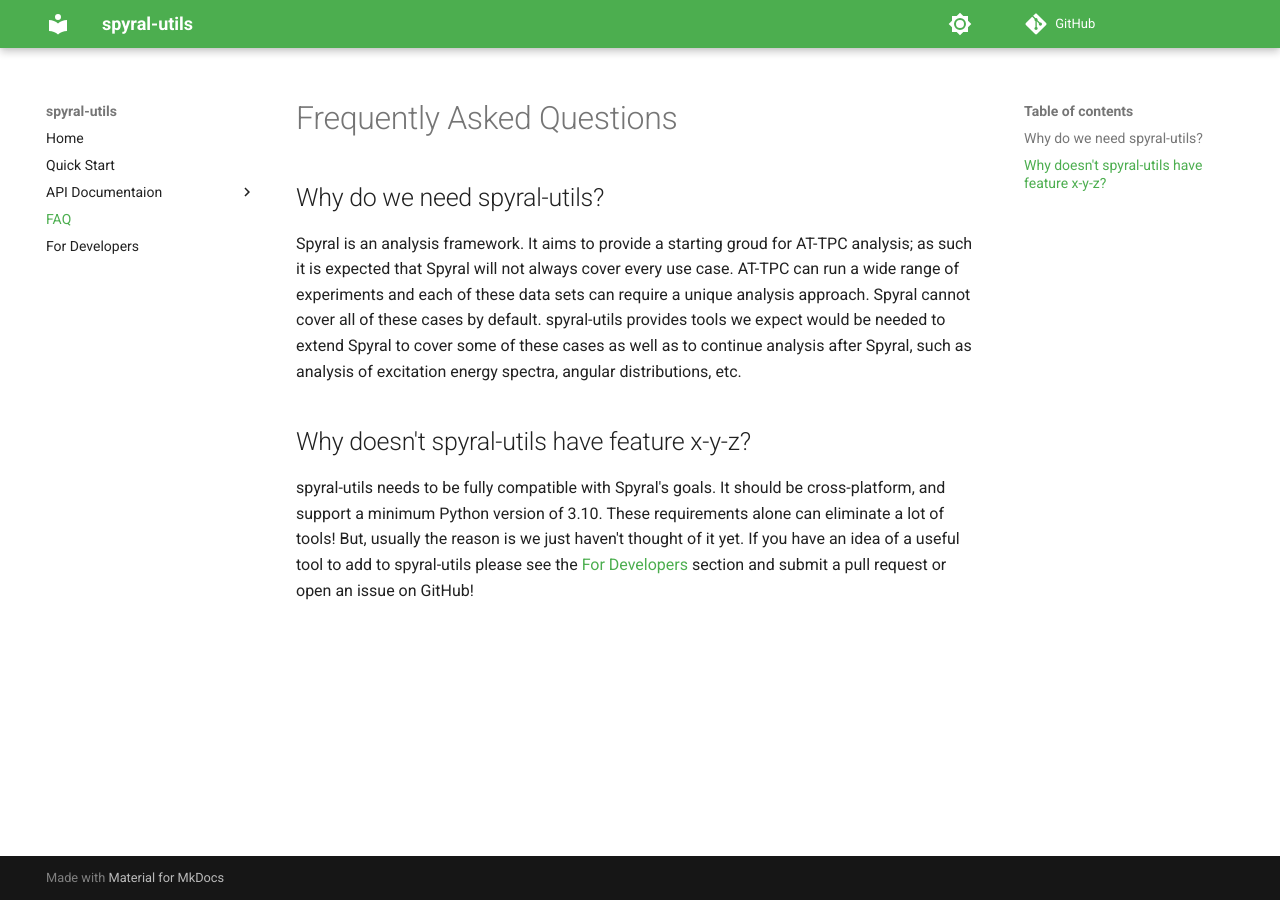
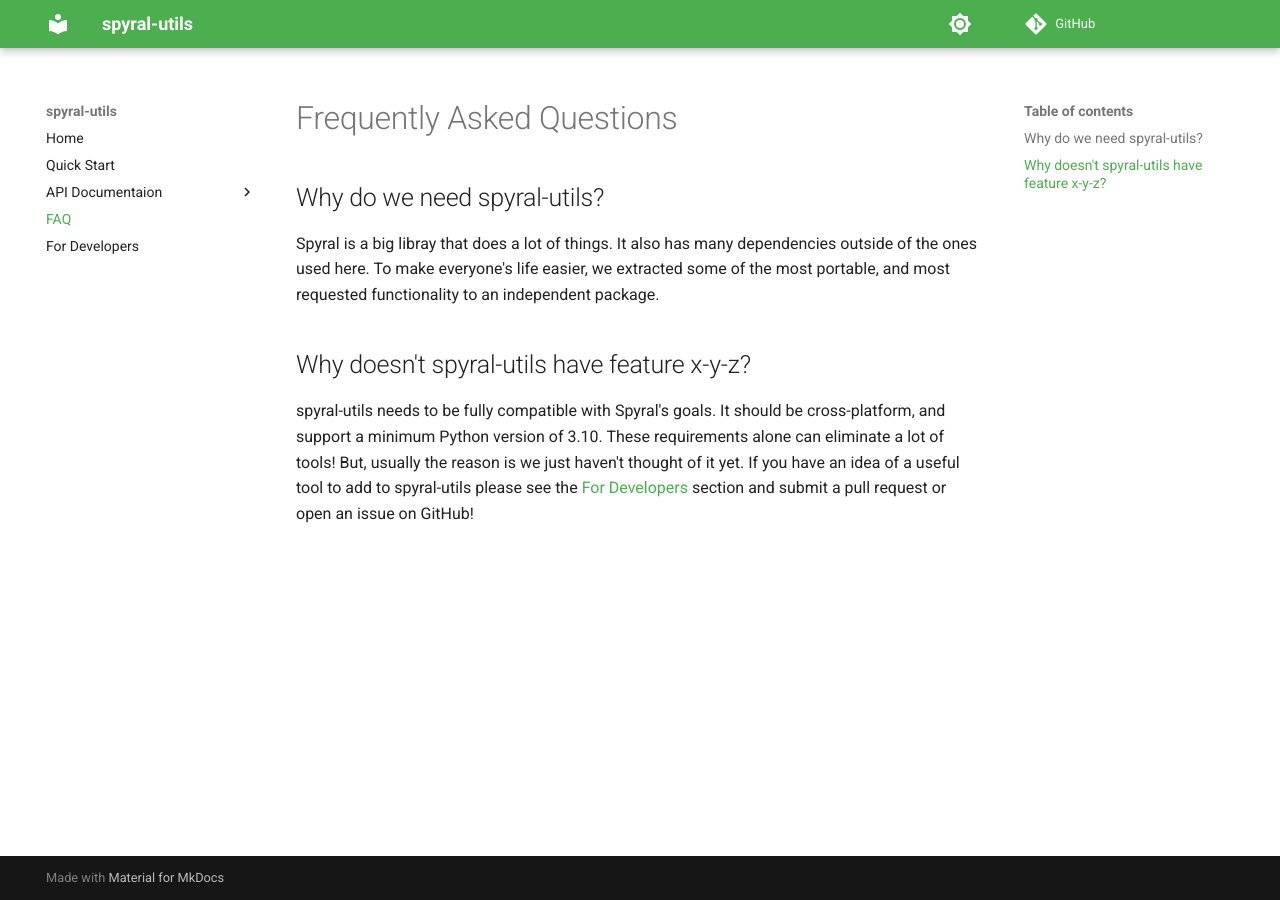
Before and after one commit to ATTPC/spyral-utils, an MkDocs documentation site: the page built from docs/faq.md, in a window 1280 px wide. Built offline with MkDocs 1.6.1 and Material for MkDocs 9.7.7, drawn with Linux system fonts in a browser that asks for light colours; comment, search, counter and statistics services are not loaded.

Commit message:
Continue to update docs, update README

```diff
--- a/docs/faq.md
+++ b/docs/faq.md
@@ -2,7 +2,7 @@
 
 ## Why do we need spyral-utils?
 
-Spyral is an analysis framework. It aims to provide a starting groud for AT-TPC analysis; as such it is expected that Spyral will not always cover every use case. AT-TPC can run a wide range of experiments and each of these data sets can require a unique analysis approach. Spyral cannot cover all of these cases by default. spyral-utils provides tools we expect would be needed to extend Spyral to cover some of these cases as well as to continue analysis after Spyral, such as analysis of excitation energy spectra, angular distributions, etc.
+Spyral is a big libray that does a lot of things. It also has many dependencies outside of the ones used here. To make everyone's life easier, we extracted some of the most portable, and most requested functionality to an independent package.
 
 ## Why doesn't spyral-utils have feature x-y-z?
 
```
Also changed, not shown: README.md (+4 -6 lines), docs/index.md (+1 -1 lines).
